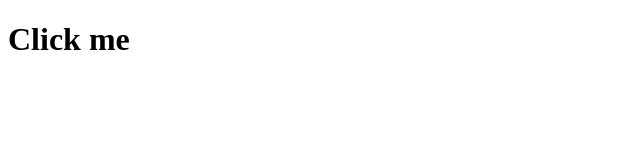
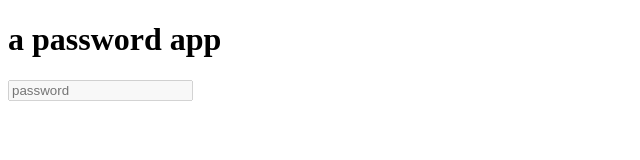
Before and after one commit to IvanARodriguez/DISCORD-PRACTICE, a plain HTML site: page index.html in a window 1280 px wide. Shown: the whole page, without its empty margins (0-640 px from the left). Drawn offline with Linux system fonts and the light colour scheme.

Commit message:
pwd practice

```diff
--- a/index.html
+++ b/index.html
@@ -7,7 +7,8 @@
     <title>Document</title>
 </head>
 <body>
-    <h1 class="random">Click me</h1>
+    <h1 class="random">a password app</h1>
+    <input [type="password"] placeholder="password" disabled>
 
     <script src="app.js"/>
 </body>
```
